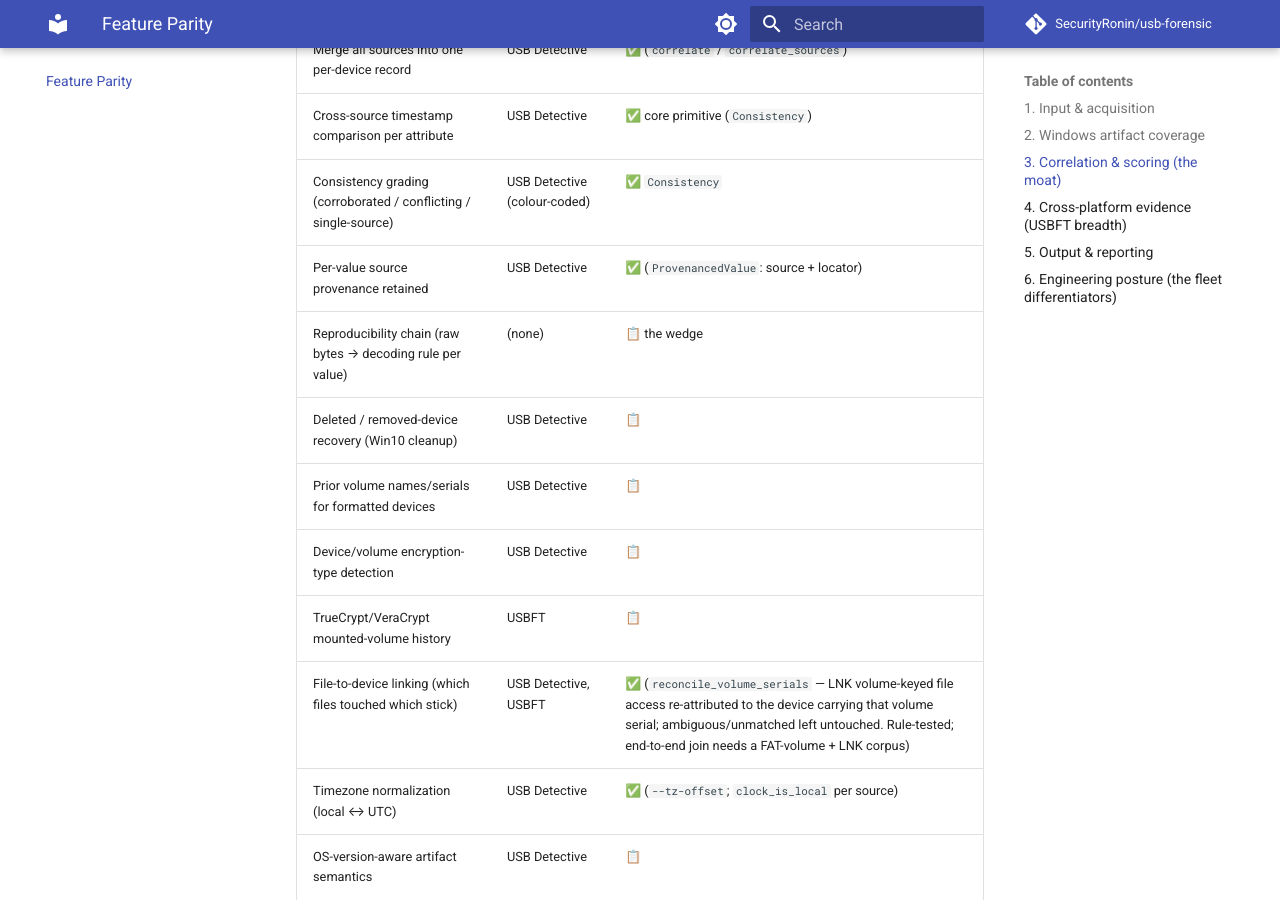
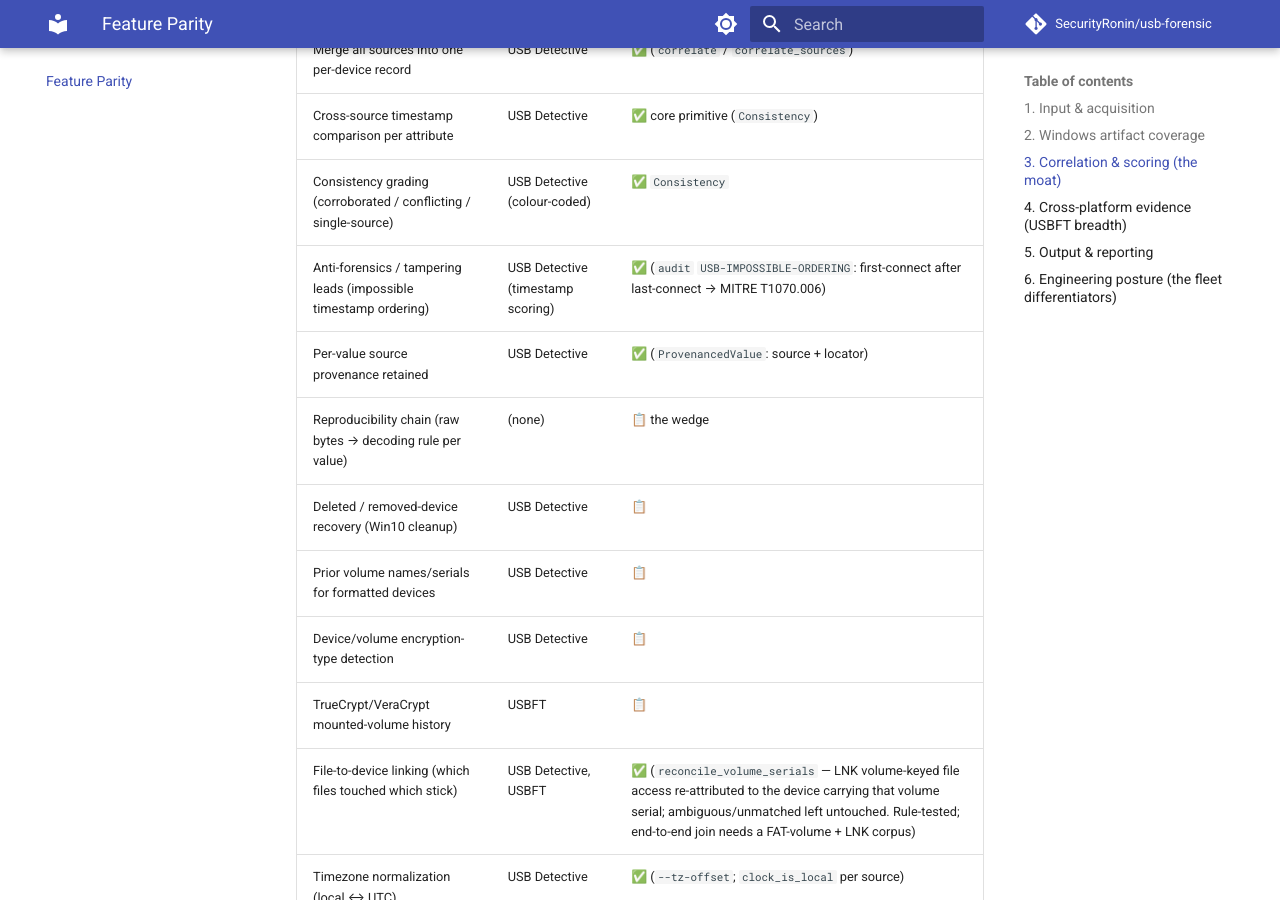
Before and after one commit to SecurityRonin/usb-forensic, an MkDocs documentation site: the page built from docs/feature-parity.md, in a window 1280 px wide and 900 px high, scrolled down 2739 px. Built offline with MkDocs 1.6.1 and Material for MkDocs 9.7.7, drawn with Linux system fonts in a browser that asks for light colours; comment, search, counter and statistics services are not loaded.

Commit message:
docs: parity matrix — impossible-ordering anti-forensics finding shipped
Co-Authored-By: Claude Opus 4.8 (1M context) <noreply@anthropic.com>

```diff
--- a/docs/feature-parity.md
+++ b/docs/feature-parity.md
@@ -54,6 +54,7 @@ Tracker / USBFT** (breadth: multi-OS, image mounting, VSCs, encrypted-volume his
 | Merge all sources into one per-device record | USB Detective | ✅ (`correlate` / `correlate_sources`) |
 | Cross-source timestamp comparison per attribute | USB Detective | ✅ core primitive (`Consistency`) |
 | Consistency grading (corroborated / conflicting / single-source) | USB Detective (colour-coded) | ✅ `Consistency` |
+| Anti-forensics / tampering leads (impossible timestamp ordering) | USB Detective (timestamp scoring) | ✅ (`audit` `USB-IMPOSSIBLE-ORDERING`: first-connect after last-connect → MITRE T1070.006) |
 | Per-value source provenance retained | USB Detective | ✅ (`ProvenancedValue`: source + locator) |
 | Reproducibility chain (raw bytes → decoding rule per value) | (none) | 📋 the wedge |
 | Deleted / removed-device recovery (Win10 cleanup) | USB Detective | 📋 |
```
